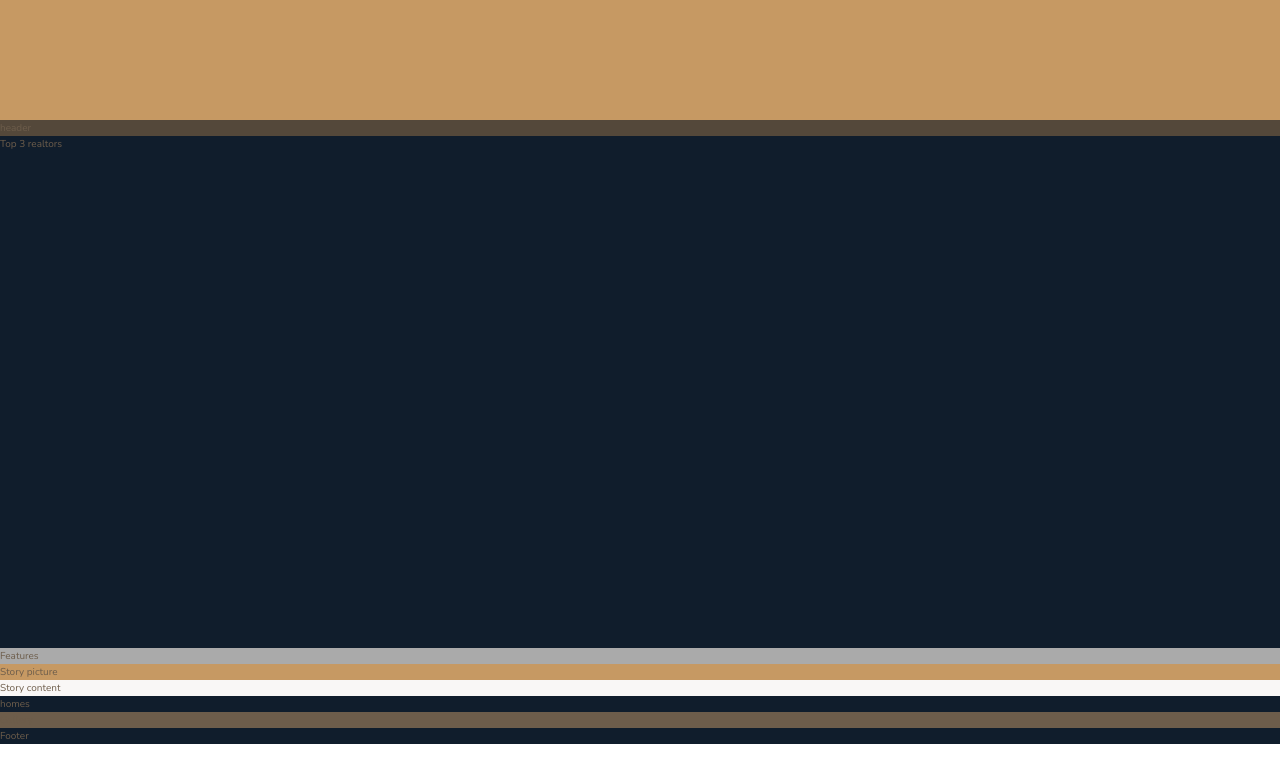
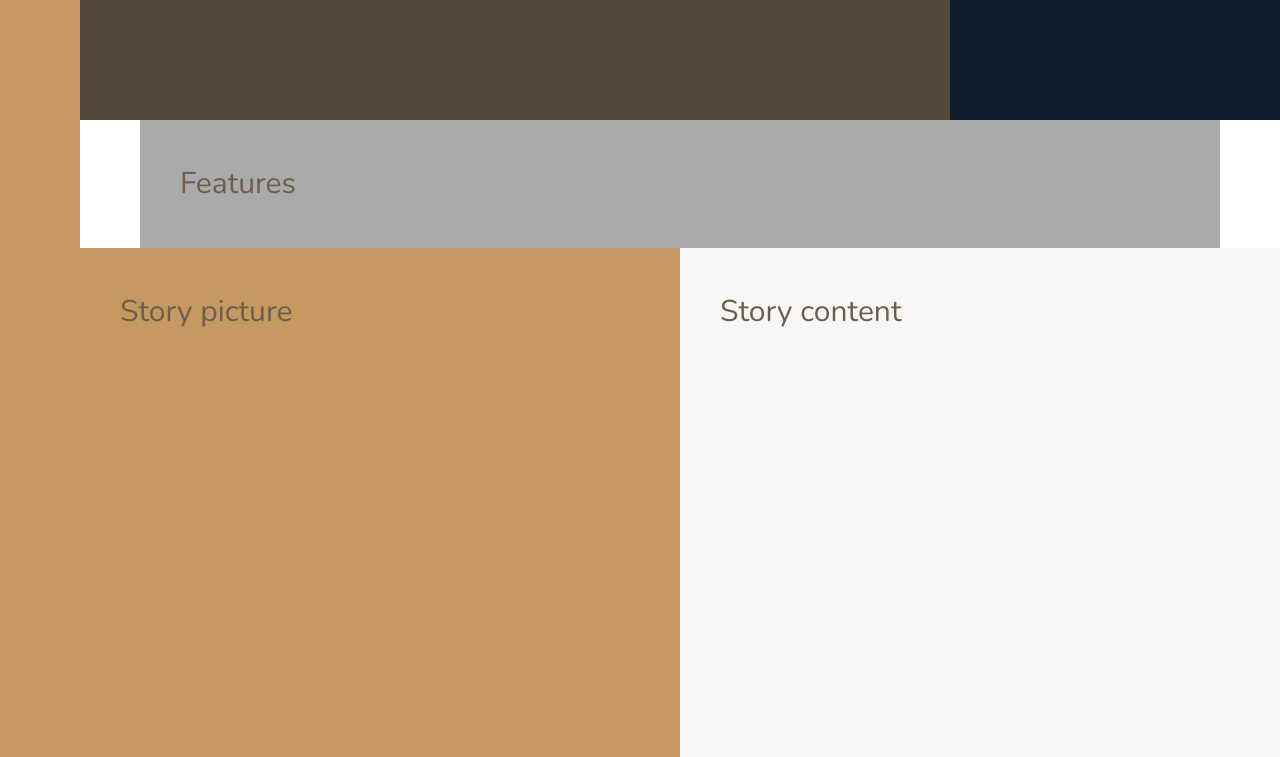
Before and after one commit to eangao/advance-css-nexter, a website: page index.html in a window 1280 px wide. Shown: the part 520-1277 px from the top of the page. Drawn offline with nearby package versions, Linux system fonts and the light colour scheme.

Commit message:
Building the Overall Layout - Part 2

```diff
--- a/sass/_base.scss
+++ b/sass/_base.scss
@@ -37,4 +37,17 @@ body {
 .container {
   display: grid;
   grid-template-rows: 80vh min-content 40vw repeat(3, min-content);
+  grid-template-columns:
+    [sidebar-start] 8rem [sidebar-end full-start] minmax(
+      6rem,
+      1fr
+    ) [center-start] repeat(8, [col-start] minmax(min-content, 14rem) [col-end])
+    [center-end]
+    minmax(6rem, 1fr) [ full-end];
+
+  //for development only
+  & > * {
+    padding: 40px;
+    font-size: 3rem;
+  }
 }
--- a/sass/_features.scss
+++ b/sass/_features.scss
@@ -1,3 +1,4 @@
 .features {
   background-color: $color-grey-light-2;
+  grid-column: center-start / center-end;
 }
--- a/sass/_footer.scss
+++ b/sass/_footer.scss
@@ -1,3 +1,4 @@
 .footer {
   background-color: $color-secondary;
+  grid-column: full-start / full-end;
 }
--- a/sass/_gallery.scss
+++ b/sass/_gallery.scss
@@ -1,3 +1,4 @@
 .gallery {
-  background-color: $color-grey-dark-2;
+  background-color: $color-grey-dark-1;
+  grid-column: full-start / full-end;
 }
--- a/sass/_header.scss
+++ b/sass/_header.scss
@@ -1,3 +1,4 @@
 .header {
   background-color: $color-grey-dark-1;
+  grid-column: full-start / col-end 6;
 }
--- a/sass/_homes.scss
+++ b/sass/_homes.scss
@@ -1,3 +1,4 @@
 .homes {
   background-color: $color-secondary;
+  grid-column: center-start / center-end;
 }
--- a/sass/_realtors.scss
+++ b/sass/_realtors.scss
@@ -1,3 +1,4 @@
 .realtors {
   background-color: $color-secondary;
+  grid-column: col-start 7 / full-end;
 }
--- a/sass/_sidebar.scss
+++ b/sass/_sidebar.scss
@@ -1,3 +1,6 @@
 .sidebar {
   background-color: $color-primary;
+
+  grid-column: sidebar-start / sidebar-end;
+  grid-row: 1 / -1;
 }
--- a/sass/_story.scss
+++ b/sass/_story.scss
@@ -1,9 +1,11 @@
 .story {
   &__pictures {
     background-color: $color-primary;
+    grid-column: full-start / col-end 4;
   }
 
   &__content {
     background-color: $color-grey-light-1;
+    grid-column: col-start 5 / full-end;
   }
 }
```
Also changed, not shown: css/style.css.
